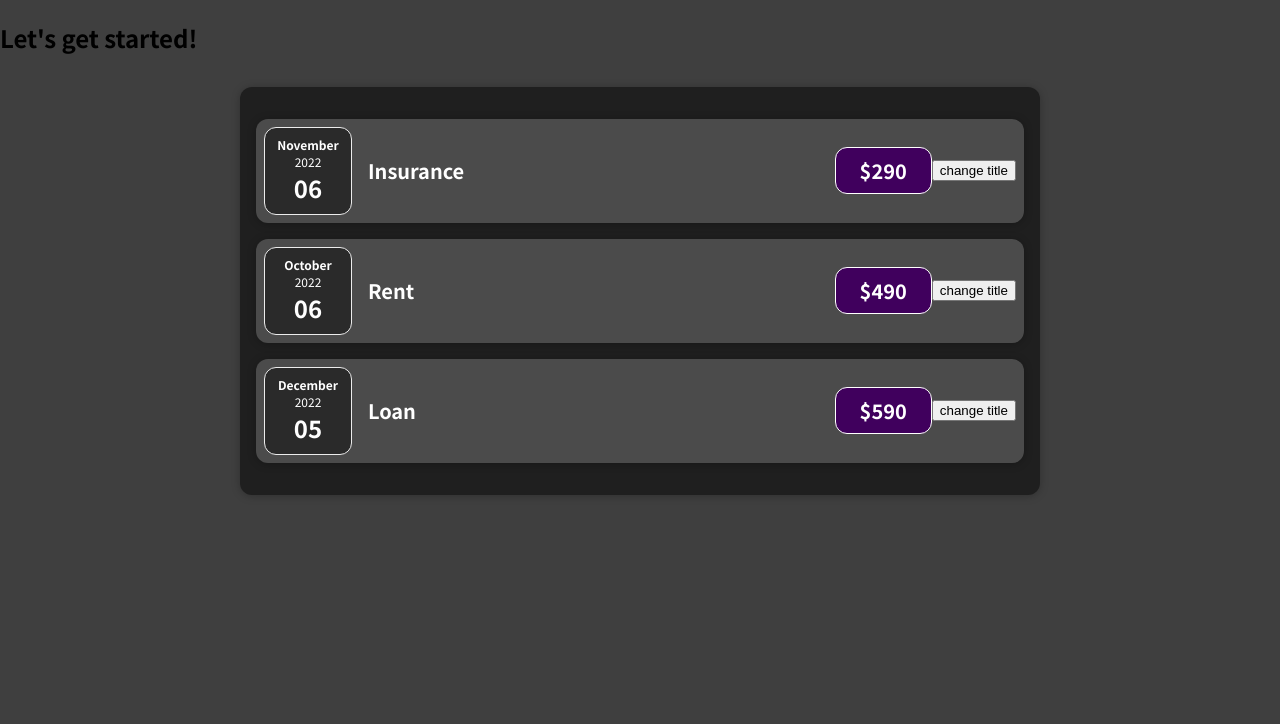
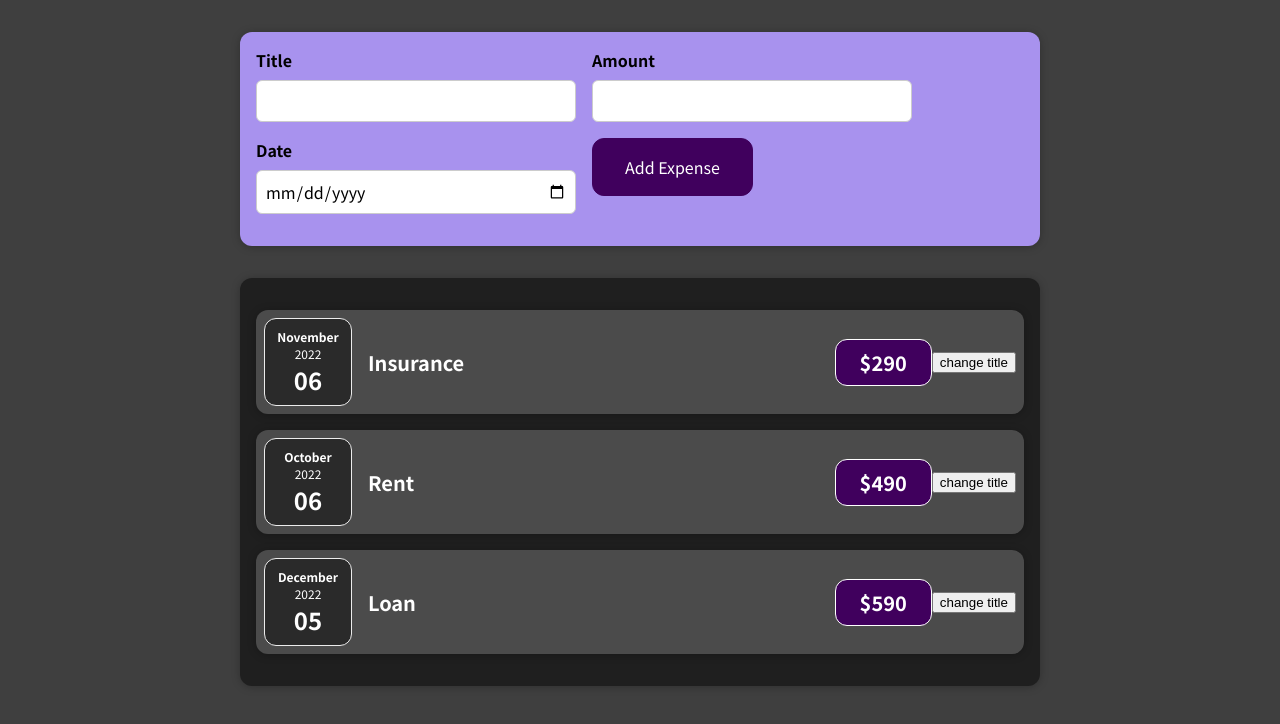
Before and after one commit to ShaimaAnvar/React_Udemy, a React (Create React App) app: page / in a window 1280 px wide. Shown: the top 724 px of the page. Built offline with nearby package versions, Linux system fonts and the light colour scheme.

Commit message:
72.Adding form inputs

```diff
--- a/src/App.js
+++ b/src/App.js
@@ -1,5 +1,7 @@
 //import ExpenseItem from "./components/ExpenseItem";
 import Expenses from "./components/Expenses/Expenses";
+import NewExpense from "./components/NewExpense/NewExpense";
+
 
 function App() {
   const expenses = [{
@@ -18,7 +20,7 @@ function App() {
     ;
   return (
     <div>
-      <h2>Let's get started!</h2>
+      <NewExpense/>
       <Expenses items={expenses}></Expenses>
 
 
--- /dev/null
+++ b/src/components/NewExpense/ExpenseForm.css
@@ -0,0 +1,26 @@
+.new-expense__controls {
+    display: flex;
+    flex-wrap: wrap;
+    gap: 1rem;
+    margin-bottom: 1rem;
+    text-align: left;
+  }
+
+  .new-expense__control label {
+    font-weight: bold;
+    margin-bottom: 0.5rem;
+    display: block;
+  }
+
+  .new-expense__control input {
+    font: inherit;
+    padding: 0.5rem;
+    border-radius: 6px;
+    border: 1px solid #ccc;
+    width: 20rem;
+    max-width: 100%;
+  }
+
+  .new-expense__actions {
+    text-align: right;
+  }
--- /dev/null
+++ b/src/components/NewExpense/ExpenseForm.js
@@ -0,0 +1,24 @@
+import React from "react";
+import './ExpenseForm.css'
+const ExpenseForm = ()=>{
+    return <form>
+        <div className="new-expense__controls">
+            <div className="new-expense__control label">
+                <label>Title</label>
+                <input type="text"/>
+            </div>
+            <div className="new-expense__control label">
+                <label>Amount</label>
+                <input type="number" min="0.01" step="0.01"/>
+            </div>
+            <div className="new-expense__control label">
+                <label>Date</label>
+                <input type="Date" min="2019-01-01" max="2022-12-31"/>
+            </div>
+            <div className="new-expense__actions">
+                <button type="submit">Add Expense</button>
+            </div>
+        </div>
+    </form>
+}
+export default ExpenseForm;
--- /dev/null
+++ b/src/components/NewExpense/NewExpense.css
@@ -0,0 +1,38 @@
+.new-expense {
+    background-color: #a892ee;
+    padding: 1rem;
+    margin: 2rem auto;
+    width: 50rem;
+    max-width: 95%;
+    border-radius: 12px;
+    text-align: center;
+    box-shadow: 0 1px 8px rgba(0, 0, 0, 0.25);
+  }
+
+  .new-expense button {
+    font: inherit;
+    cursor: pointer;
+    padding: 1rem 2rem;
+    border: 1px solid #40005d;
+    background-color: #40005d;
+    color: white;
+    border-radius: 12px;
+    margin-right: 1rem;
+  }
+
+  .new-expense button:hover,
+  .new-expense button:active {
+    background-color: #510674;
+    border-color: #510674;
+  }
+
+  .new-expense button.alternative {
+    color: #220131;
+    border-color: transparent;
+    background-color: transparent;
+  }
+
+  .new-expense button.alternative:hover,
+  .new-expense button.alternative:active {
+    background-color: #ddb3f8;
+  }
--- /dev/null
+++ b/src/components/NewExpense/NewExpense.js
@@ -0,0 +1,11 @@
+import React from "react";
+import ExpenseForm from "./ExpenseForm";
+import './NewExpense.css'
+
+const NewExpense = ()=>{
+    return <div className="new-expense">
+            <ExpenseForm/>
+        </div>
+
+}
+export default NewExpense;
```
